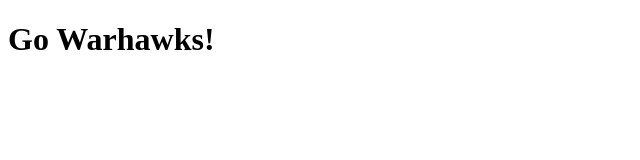
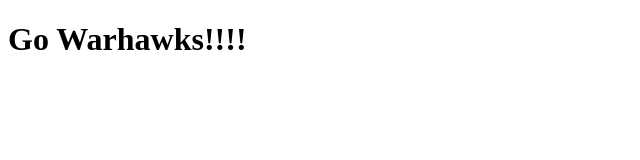
Before and after one commit to poppmr10/Data, a plain HTML site: page Index.html in a window 1280 px wide. Shown: the full height of the page, 0-640 px from the left. Drawn offline with Linux system fonts and the light colour scheme.

Commit message:
Commit 2!

```diff
--- a/Index.html
+++ b/Index.html
@@ -6,6 +6,6 @@
     <title>Go Warhawks!</title>
 </head>
 <body>
-    <h1>Go Warhawks!</h1>
+    <h1>Go Warhawks!!!!</h1>
 </body>
 </html>
```
